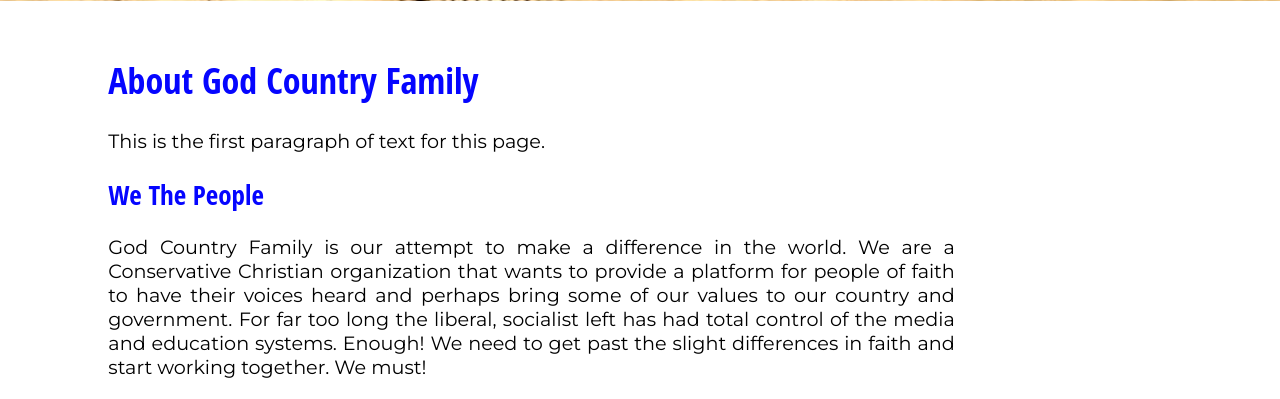
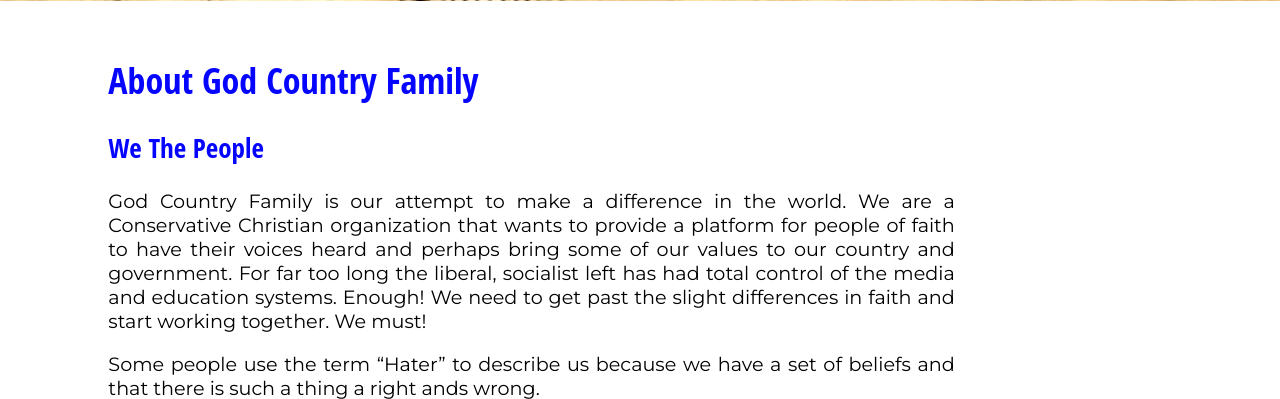
Before and after one commit to cmurray4492/gcf2, a Django app: page /about in a window 1280 px wide. Shown: the part 380-779 px from the top of the page. Run offline with Django 3.2, Linux system fonts and the light colour scheme; some libraries are stand-ins or nearby versions.

Commit message:
About Page 2

```diff
--- a/templates/pages/about.html
+++ b/templates/pages/about.html
@@ -30,7 +30,6 @@
 	<div class="col span_1_of_12"></div>
 	<div class="col span_8_of_12">
         <h1>About God Country Family</h1>
-		<p>This is the first paragraph of text for this page. </p>
 		<h2>We The People</h2>
 		<p>God Country Family is our attempt to make a difference in the world. We are a Conservative Christian organization that wants to
 			provide a platform for people of faith to have their voices heard and perhaps bring some of our values to our country and government.
```
